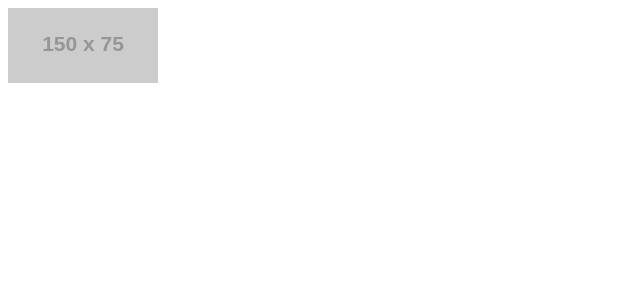
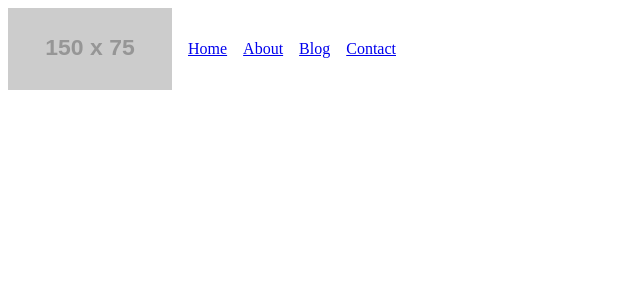
Before and after one commit to AngelAlexQC/paramo-test, a React (Vite) app: page / in a window 1280 px wide. Shown: the top 300 px of the page, without its empty margins (0-640 px from the left). Built offline with nearby package versions, Linux system fonts and the light colour scheme.

Commit message:
feat: add header & styles to App

```diff
--- /dev/null
+++ b/src/App.css
@@ -0,0 +1,10 @@
+.App {
+  display: flex;
+  width: 100%;
+  height: 100%;
+}
+
+.App > header {
+  width: 100%;
+  display: flex;
+}
--- a/src/App.jsx
+++ b/src/App.jsx
@@ -1,8 +1,12 @@
-import Logo from "./components/Logo";
+import "./App.css";
+import { Logo, MainMenu } from "./components";
 export default function App() {
   return (
-    <>
-      <Logo />
-    </>
+    <div className="App">
+      <header>
+        <Logo />
+        <MainMenu />
+      </header>
+    </div>
   );
 }
```
